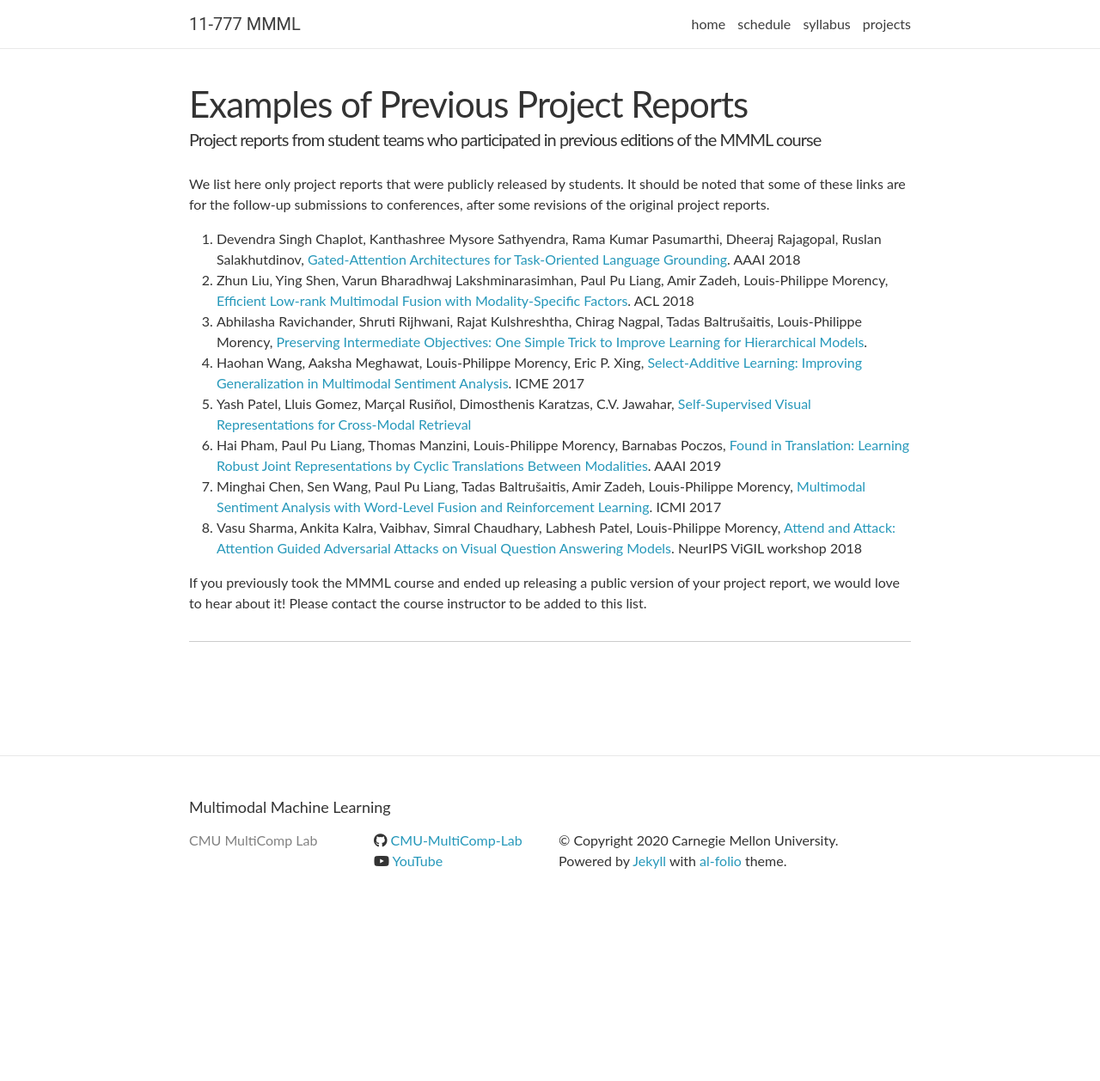
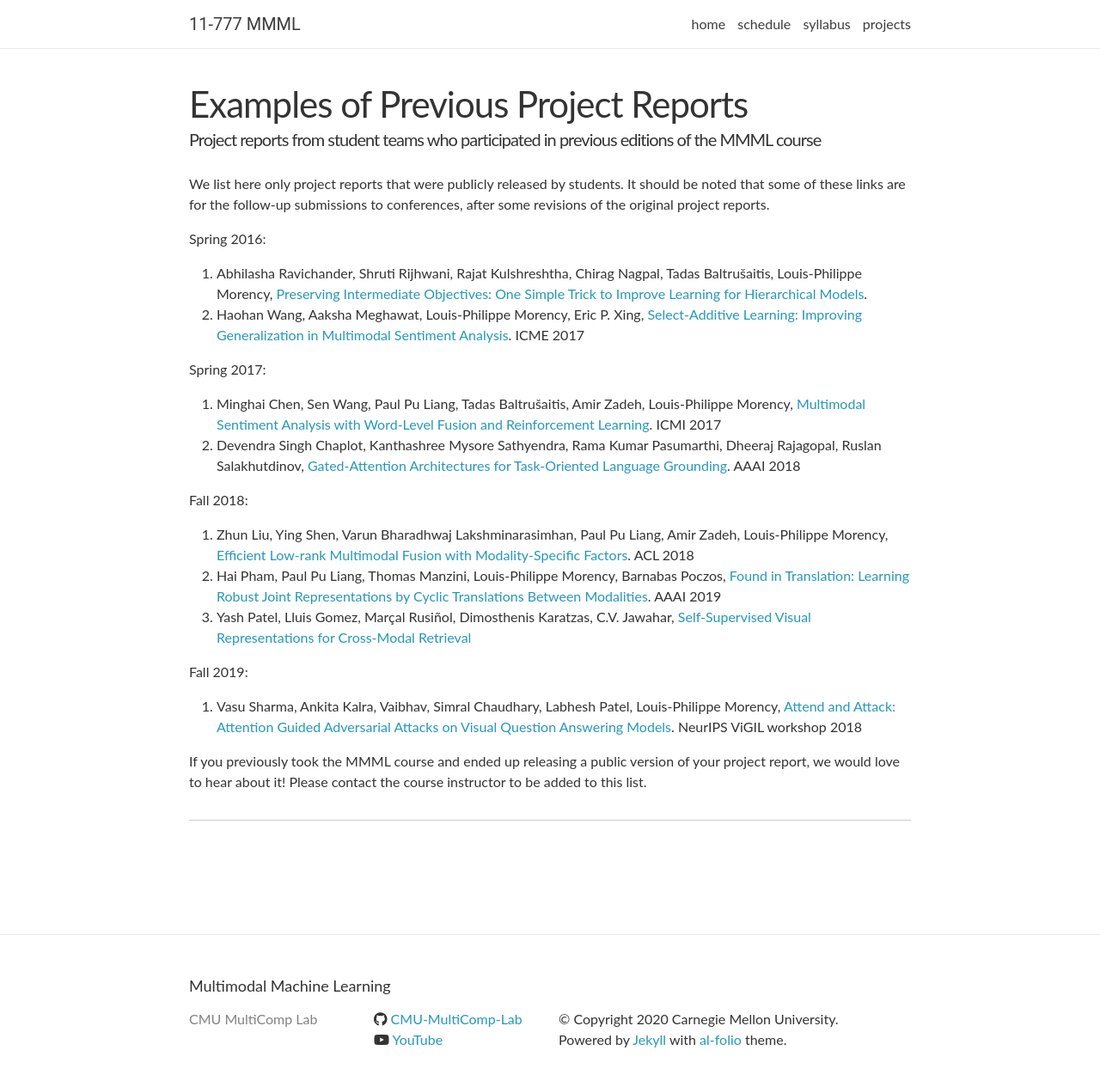
Before and after one commit to CMU-MultiComp-Lab/mmml-course, a Jekyll site: the page built from _pages/projects.md, in a window 1280 px wide and 1283 px high. Shown: the top 1258 px of the window at 86% size. Built offline with Jekyll 4.4.1, drawn with Linux system fonts in a browser that asks for light colours; nearby versions of some CDN libraries; comment, search, counter and statistics services are not loaded.

Commit message:
Update projects.md

```diff
--- a/_pages/projects.md
+++ b/_pages/projects.md
@@ -7,14 +7,21 @@
 
 We list here only project reports that were publicly released by students. It should be noted that some of these links are for the follow-up submissions to conferences, after some revisions of the original project reports.
 
-1. Devendra Singh Chaplot, Kanthashree Mysore Sathyendra, Rama Kumar Pasumarthi, Dheeraj Rajagopal, Ruslan Salakhutdinov, [Gated-Attention Architectures for Task-Oriented Language Grounding](https://arxiv.org/abs/1706.07230). AAAI 2018
-2. Zhun Liu, Ying Shen, Varun Bharadhwaj Lakshminarasimhan, Paul Pu Liang, Amir Zadeh, Louis-Philippe Morency, [Efficient Low-rank Multimodal Fusion with Modality-Specific Factors](https://arxiv.org/abs/1806.00064). ACL 2018
-3. Abhilasha Ravichander, Shruti Rijhwani, Rajat Kulshreshtha, Chirag Nagpal, Tadas Baltrušaitis, Louis-Philippe Morency, [Preserving Intermediate Objectives: One Simple Trick to Improve Learning for Hierarchical Models](https://arxiv.org/abs/1706.07867).
-4. Haohan Wang, Aaksha Meghawat, Louis-Philippe Morency, Eric P. Xing, [Select-Additive Learning: Improving Generalization in Multimodal Sentiment Analysis](https://arxiv.org/abs/1609.05244). ICME 2017
-5. Yash Patel, Lluis Gomez, Marçal Rusiñol, Dimosthenis Karatzas, C.V. Jawahar, [Self-Supervised Visual Representations for Cross-Modal Retrieval](https://arxiv.org/abs/1902.00378)
-6. Hai Pham, Paul Pu Liang, Thomas Manzini, Louis-Philippe Morency, Barnabas Poczos, [Found in Translation: Learning Robust Joint Representations by Cyclic Translations Between Modalities](https://arxiv.org/abs/1812.07809). AAAI 2019
-7. Minghai Chen, Sen Wang, Paul Pu Liang, Tadas Baltrušaitis, Amir Zadeh, Louis-Philippe Morency, [Multimodal Sentiment Analysis with Word-Level Fusion and Reinforcement Learning](https://arxiv.org/abs/1802.00924). ICMI 2017
-8. Vasu Sharma, Ankita Kalra, Vaibhav, Simral Chaudhary, Labhesh Patel, Louis-Philippe Morency, [Attend and Attack: Attention Guided Adversarial Attacks on Visual Question Answering Models](https://nips2018vigil.github.io/static/papers/accepted/33.pdf). NeurIPS ViGIL workshop 2018
+Spring 2016:
+1. Abhilasha Ravichander, Shruti Rijhwani, Rajat Kulshreshtha, Chirag Nagpal, Tadas Baltrušaitis, Louis-Philippe Morency, [Preserving Intermediate Objectives: One Simple Trick to Improve Learning for Hierarchical Models](https://arxiv.org/abs/1706.07867).
+2. Haohan Wang, Aaksha Meghawat, Louis-Philippe Morency, Eric P. Xing, [Select-Additive Learning: Improving Generalization in Multimodal Sentiment Analysis](https://arxiv.org/abs/1609.05244). ICME 2017
+
+Spring 2017:
+1. Minghai Chen, Sen Wang, Paul Pu Liang, Tadas Baltrušaitis, Amir Zadeh, Louis-Philippe Morency, [Multimodal Sentiment Analysis with Word-Level Fusion and Reinforcement Learning](https://arxiv.org/abs/1802.00924). ICMI 2017
+2. Devendra Singh Chaplot, Kanthashree Mysore Sathyendra, Rama Kumar Pasumarthi, Dheeraj Rajagopal, Ruslan Salakhutdinov, [Gated-Attention Architectures for Task-Oriented Language Grounding](https://arxiv.org/abs/1706.07230). AAAI 2018
+
+Fall 2018:
+1. Zhun Liu, Ying Shen, Varun Bharadhwaj Lakshminarasimhan, Paul Pu Liang, Amir Zadeh, Louis-Philippe Morency, [Efficient Low-rank Multimodal Fusion with Modality-Specific Factors](https://arxiv.org/abs/1806.00064). ACL 2018
+2. Hai Pham, Paul Pu Liang, Thomas Manzini, Louis-Philippe Morency, Barnabas Poczos, [Found in Translation: Learning Robust Joint Representations by Cyclic Translations Between Modalities](https://arxiv.org/abs/1812.07809). AAAI 2019
+3. Yash Patel, Lluis Gomez, Marçal Rusiñol, Dimosthenis Karatzas, C.V. Jawahar, [Self-Supervised Visual Representations for Cross-Modal Retrieval](https://arxiv.org/abs/1902.00378)
+
+Fall 2019:
+1. Vasu Sharma, Ankita Kalra, Vaibhav, Simral Chaudhary, Labhesh Patel, Louis-Philippe Morency, [Attend and Attack: Attention Guided Adversarial Attacks on Visual Question Answering Models](https://nips2018vigil.github.io/static/papers/accepted/33.pdf). NeurIPS ViGIL workshop 2018
 
 If you previously took the MMML course and ended up releasing a public version of your project report, we would love to hear about it! Please contact the course instructor to be added to this list.
 
```
